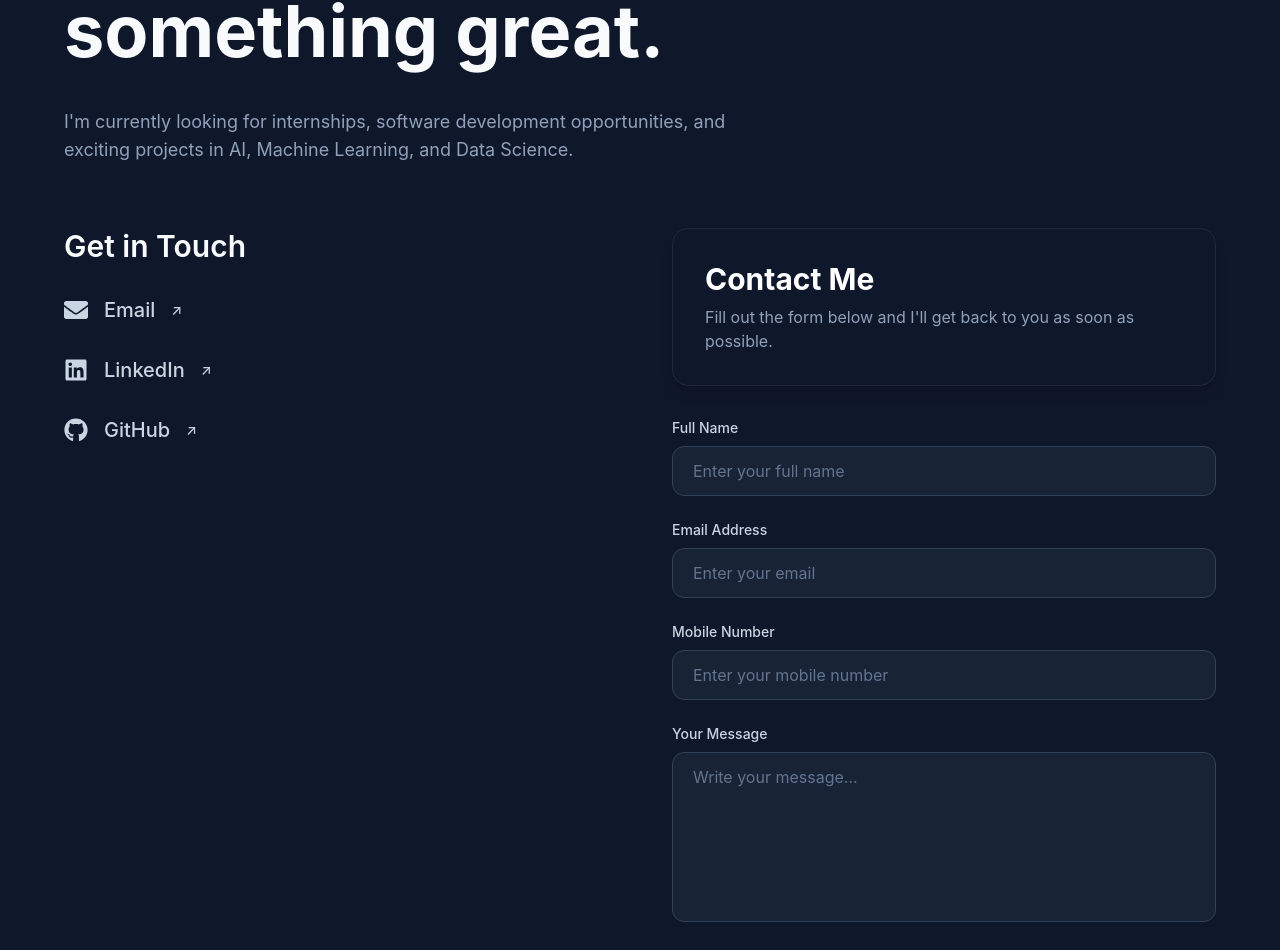
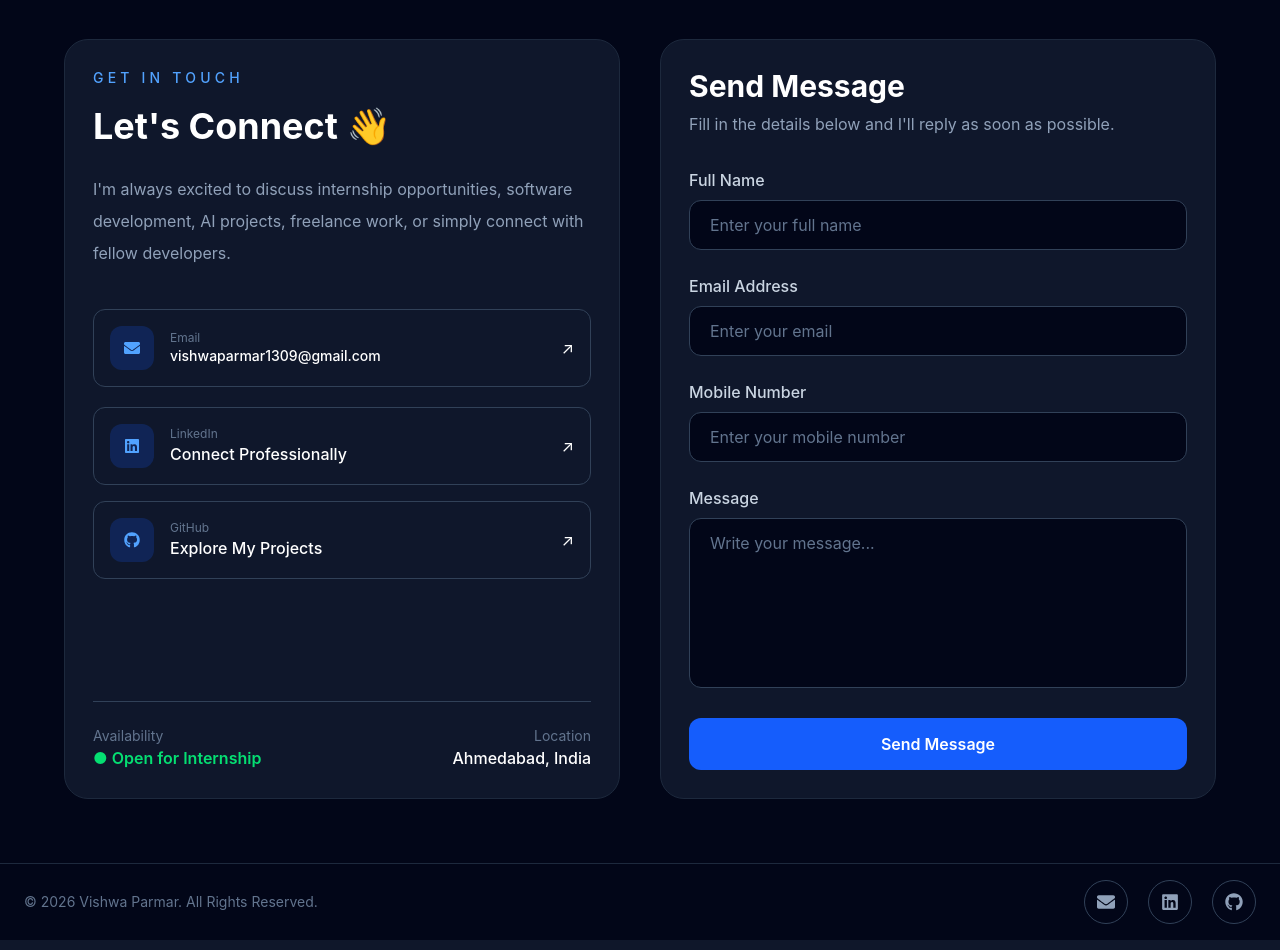
Before and after one commit to Vishwa13-dot/Portfolio, a React (Vite) app: page /contact in a window 1280 px wide. Shown: the part 305-1255 px from the top of the page. Built offline with nearby package versions, Linux system fonts and the light colour scheme.

Commit message:
Change in Contact page layout

```diff
--- a/src/components/Footer.jsx
+++ b/src/components/Footer.jsx
@@ -2,40 +2,42 @@ import { FaGithub, FaLinkedin, FaEnvelope } from "react-icons/fa";
 
 function Footer() {
   return (
-    <footer className="mt-24 border-t border-slate-800">
-      <div className="max-w-7xl mx-auto px-6 py-8">
+    <footer className="border-t border-slate-800 bg-slate-950">
+      <div className="max-w-7xl mx-auto px-6 py-4">
 
-        <div className="flex flex-col md:flex-row justify-between items-center gap-6">
+        <div className="flex flex-col md:flex-row items-center justify-between gap-6">
 
-          <p className="text-slate-400 text-sm">
-            © 2026 Vishwa Parmar. All rights reserved.
+          {/* Center */}
+          <p className="text-slate-500 text-sm text-center">
+            © 2026 Vishwa Parmar. All Rights Reserved.
           </p>
 
-          <div className="flex items-center gap-6 text-xl">
+          {/* Right Side */}
+          <div className="flex items-center gap-5">
+
+            <a
+              href="mailto:vishwaparmar1309@gmail.com"
+              className="w-11 h-11 rounded-full border border-slate-700 flex items-center justify-center text-slate-400 hover:bg-blue-600 hover:border-blue-600 hover:text-white transition-all duration-300"
+            >
+              <FaEnvelope size={18} />
+            </a>
 
             <a
               href="https://linkedin.com/in/work-vishwa"
               target="_blank"
               rel="noreferrer"
-              className="text-slate-400 hover:text-blue-400 transition-all duration-300 hover:scale-110"
+              className="w-11 h-11 rounded-full border border-slate-700 flex items-center justify-center text-slate-400 hover:bg-blue-600 hover:border-blue-600 hover:text-white transition-all duration-300"
             >
-              <FaLinkedin />
+              <FaLinkedin size={18} />
             </a>
 
             <a
               href="https://github.com/Vishwa13-dot"
               target="_blank"
               rel="noreferrer"
-              className="text-slate-400 hover:text-blue-400 transition-all duration-300 hover:scale-110"
+              className="w-11 h-11 rounded-full border border-slate-700 flex items-center justify-center text-slate-400 hover:bg-blue-600 hover:border-blue-600 hover:text-white transition-all duration-300"
             >
-              <FaGithub />
-            </a>
-
-            <a
-              href="mailto:vishwaparmar1309@gmail.com"
-              className="text-slate-400 hover:text-blue-400 transition-all duration-300 hover:scale-110"
-            >
-              <FaEnvelope />
+              <FaGithub size={18} />
             </a>
 
           </div>
--- a/src/pages/Contact.jsx
+++ b/src/pages/Contact.jsx
@@ -1,9 +1,9 @@
-import { FaGithub, FaLinkedin, FaEnvelope } from "react-icons/fa";
+import { FaEnvelope, FaGithub, FaLinkedin } from "react-icons/fa";
 import { Formik, Form, Field, ErrorMessage } from "formik";
 import * as Yup from "yup";
 import emailjs from "@emailjs/browser";
 
-const ContactSchema = Yup.object().shape({
+const ContactSchema = Yup.object({
   name: Yup.string()
     .min(3, "Name must be at least 3 characters")
     .required("Full Name is required"),
@@ -14,76 +14,204 @@ const ContactSchema = Yup.object().shape({
 
   mobile: Yup.string()
     .matches(/^[0-9]{10}$/, "Mobile Number must be exactly 10 digits")
-    .required("Mobile Number is Required"),
+    .required("Mobile Number is required"),
 
   message: Yup.string()
-    .min(5, "Message must be at least 5 characters")
+    .min(10, "Message must be at least 10 characters")
+    .required("Message is required"),
 });
 
 function Contact() {
   return (
-    <section id="contact" className="section">
+    <section
+      id="contact"
+      className="min-h-[85vh] bg-slate-950 text-white pt-24 pb-16 px-6"
+    >
       <div className="max-w-6xl mx-auto">
-        <div className="border-t border-slate-800 pt-16">
-          <p className="text-blue-400 text-sm uppercase tracking-[0.3em] mb-4">
+
+        {/* Heading */}
+
+        <div className="text-center mb-16">
+
+          <p className="text-blue-400 uppercase tracking-[0.35em] text-sm font-medium">
             Contact
           </p>
 
-          <h2 className="text-5xl md:text-7xl font-bold leading-tight">
-            Let's build
-            <br />
-            something great.
+          <h2 className="text-5xl md:text-6xl font-bold mt-4">
+            Let's Work Together
           </h2>
 
-          <p className="text-slate-400 text-lg mt-8 max-w-2xl">
-            I'm currently looking for internships, software development
-            opportunities, and exciting projects in AI, Machine Learning,
-            and Data Science.
+          <p className="text-slate-400 mt-6 max-w-2xl mx-auto leading-8">
+            Feel free to reach out for internships,
+            freelance work, collaborations or software
+            development opportunities.
           </p>
 
-          <div className="grid md:grid-cols-2 gap-16 mt-16">
+        </div>
+
+        {/* Main Layout */}
+
+        <div className="grid grid-cols-1 lg:grid-cols-2 gap-10">
+
           {/* Left Side */}
-            <div>
-              <h2 className="text-3xl font-semibold mb-8">
-                Get in Touch
-              </h2>
 
-              <div className="space-y-8">
+          <div className="rounded-3xl border border-slate-800 bg-slate-900 p-7 h-full flex flex-col">
+
+            <span className="text-blue-400 uppercase tracking-[0.3em] text-sm font-medium">
+              Get In Touch
+            </span>
+
+            <h3 className="text-4xl font-bold mt-4 leading-tight">
+              Let's Connect 👋
+            </h3>
+
+            <p className="text-slate-400 leading-8 mt-6 mb-10">
+              I'm always excited to discuss internship opportunities,
+              software development, AI projects, freelance work,
+              or simply connect with fellow developers.
+            </p>
+
+            <div className="space-y-5">
+
+              {/* Email */}
+
               <a
                 href="mailto:vishwaparmar1309@gmail.com"
-                  className="flex items-center gap-4 text-xl font-medium text-slate-300 hover:text-blue-400 transition-all duration-300 hover:translate-x-2"
+                className="group flex items-center justify-between rounded-xl border border-slate-700 p-4 hover:border-blue-500 hover:bg-slate-800 transition-all duration-300"
               >
-                  <FaEnvelope className="text-2xl" />
-                  <span>Email</span>
-                  <span className="text-sm">↗</span>
+                <div className="flex items-center gap-4 flex-1 min-w-0">
+
+                  <div className="w-11 h-11 rounded-xl bg-blue-600/20 flex items-center justify-center text-blue-400 flex-shrink-0">
+                    <FaEnvelope />
+                  </div>
+
+                  <div className="min-w-0 flex-1">
+                    <p className="text-xs text-slate-500">
+                      Email
+                    </p>
+
+                    <h4 className="font-medium text-sm break-all">
+                      vishwaparmar1309@gmail.com
+                    </h4>
+                  </div>
+
+                </div>
+
+                <span className="ml-3 flex-shrink-0 group-hover:translate-x-1 transition">
+                  ↗
+                </span>
               </a>
+
+              {/* LinkedIn */}
 
               <a
                 href="https://linkedin.com/in/work-vishwa"
                 target="_blank"
                 rel="noreferrer"
-                  className="flex items-center gap-4 text-xl font-medium text-slate-300 hover:text-blue-400 transition-all duration-300 hover:translate-x-2"
+                className="group flex items-center justify-between rounded-xl border border-slate-700 p-4 hover:border-blue-500 hover:bg-slate-800 transition-all duration-300 mb-4"
               >
-                  <FaLinkedin className="text-2xl" />
-                  <span>LinkedIn</span>
-                  <span className="text-sm">↗</span>
+                <div className="flex items-center gap-4">
+
+                  <div className="w-11 h-11 rounded-xl bg-blue-600/20 flex items-center justify-center text-blue-400">
+                    <FaLinkedin />
+                  </div>
+
+                  <div>
+                    <p className="text-xs text-slate-500">
+                      LinkedIn
+                    </p>
+
+                    <h4 className="font-medium">
+                      Connect Professionally
+                    </h4>
+                  </div>
+
+                </div>
+
+                <span className="group-hover:translate-x-1 transition">
+                  ↗
+                </span>
+
               </a>
+
+              {/* GitHub */}
 
               <a
                 href="https://github.com/Vishwa13-dot"
                 target="_blank"
                 rel="noreferrer"
-                  className="flex items-center gap-4 text-xl font-medium text-slate-300 hover:text-blue-400 transition-all duration-300 hover:translate-x-2"
+                className="group flex items-center justify-between rounded-xl border border-slate-700 p-4 hover:border-blue-500 hover:bg-slate-800 transition-all duration-300"
               >
-                  <FaGithub className="text-2xl" />
-                  <span>GitHub</span>
-                  <span className="text-sm">↗</span>
+                <div className="flex items-center gap-4">
+
+                  <div className="w-11 h-11 rounded-xl bg-blue-600/20 flex items-center justify-center text-blue-400">
+                    <FaGithub />
+                  </div>
+
+                  <div>
+                    <p className="text-xs text-slate-500">
+                      GitHub
+                    </p>
+
+                    <h4 className="font-medium">
+                      Explore My Projects
+                    </h4>
+                  </div>
+
+                </div>
+
+                <span className="group-hover:translate-x-1 transition">
+                  ↗
+                </span>
+
               </a>
+
             </div>
+
+            {/* Bottom */}
+
+            <div className="mt-auto pt-10">
+
+              <div className="border-t border-slate-700 pt-6 flex items-center justify-between">
+
+                <div>
+                  <p className="text-slate-500 text-sm">
+                    Availability
+                  </p>
+
+                  <p className="text-green-400 font-semibold">
+                    ● Open for Internship
+                  </p>
+                </div>
+
+                <div className="text-right">
+                  <p className="text-slate-500 text-sm">
+                    Location
+                  </p>
+
+                  <p className="font-medium">
+                    Ahmedabad, India
+                  </p>
+                </div>
+
+              </div>
+
+            </div>
+
           </div>
 
           {/* Right Side */}
-            <div>
+
+          <div className="rounded-3xl border border-slate-800 bg-slate-900 p-7">
+
+            <h3 className="text-3xl font-bold mb-2">
+              Send Message
+            </h3>
+
+            <p className="text-slate-400 mb-8">
+              Fill in the details below and I'll reply as soon as possible.
+            </p>
+
             <Formik
               initialValues={{
                 name: "",
@@ -93,7 +221,6 @@ function Contact() {
               }}
               validationSchema={ContactSchema}
               onSubmit={(values, { resetForm, setSubmitting }) => {
-
                 emailjs
                   .send(
                     import.meta.env.VITE_EMAILJS_SERVICE_ID,
@@ -106,47 +233,32 @@ function Contact() {
                     },
                     import.meta.env.VITE_EMAILJS_PUBLIC_KEY
                   )
-                    .then((result) => {
-                      console.log(result.text);
-
+                  .then(() => {
                     alert("Message Sent Successfully!");
-
                     resetForm();
-
                     setSubmitting(false);
                   })
-
-                    .catch((error) => {
-                      console.log(error.text);
-
+                  .catch(() => {
                     alert("Failed to send message!");
-
                     setSubmitting(false);
                   });
-
               }}
             >
+              {({ isSubmitting }) => (
                 <Form className="space-y-6">
-                  <div className="bg-slate-900 border border-slate-800 rounded-2xl p-8 shadow-lg mb-8">
-                    <h3 className="text-3xl font-bold text-white mb-2">
-                      Contact Me
-                    </h3>
-                    <p className="text-slate-400">
-                      Fill out the form below and I'll get back to you as soon as possible.
-                    </p>
-                  </div>
-                  <div className="space-y-6">
 
                   {/* Full Name */}
+
                   <div>
-                      <label className="block text-sm font-medium text-slate-300 mb-2">
+                    <label className="block mb-2 text-slate-300 font-medium">
                       Full Name
                     </label>
+
                     <Field
                       type="text"
                       name="name"
                       placeholder="Enter your full name"
-                        className="w-full bg-slate-800/70 border border-slate-700 rounded-xl px-5 py-3 text-white placeholder:text-slate-500 focus:outline-none focus:ring-2 focus:ring-blue-500 focus:border-blue-500 transition-all duration-300"
+                      className="w-full rounded-xl border border-slate-700 bg-slate-950 px-5 py-3 text-white placeholder:text-slate-500 focus:border-blue-500 focus:ring-2 focus:ring-blue-500 outline-none transition"
                     />
 
                     <ErrorMessage
@@ -157,8 +269,9 @@ function Contact() {
                   </div>
 
                   {/* Email */}
+
                   <div>
-                      <label className="block text-sm font-medium text-slate-300 mb-2">
+                    <label className="block mb-2 text-slate-300 font-medium">
                       Email Address
                     </label>
 
@@ -166,7 +279,7 @@ function Contact() {
                       type="email"
                       name="email"
                       placeholder="Enter your email"
-                        className="w-full bg-slate-800/70 border border-slate-700 rounded-xl px-5 py-3 text-white placeholder:text-slate-500 focus:outline-none focus:ring-2 focus:ring-blue-500 focus:border-blue-500 transition-all duration-300"
+                      className="w-full rounded-xl border border-slate-700 bg-slate-950 px-5 py-3 text-white placeholder:text-slate-500 focus:border-blue-500 focus:ring-2 focus:ring-blue-500 outline-none transition"
                     />
 
                     <ErrorMessage
@@ -177,8 +290,9 @@ function Contact() {
                   </div>
 
                   {/* Mobile */}
+
                   <div>
-                      <label className="block text-sm font-medium text-slate-300 mb-2">
+                    <label className="block mb-2 text-slate-300 font-medium">
                       Mobile Number
                     </label>
 
@@ -186,7 +300,7 @@ function Contact() {
                       type="text"
                       name="mobile"
                       placeholder="Enter your mobile number"
-                        className="w-full bg-slate-800/70 border border-slate-700 rounded-xl px-5 py-3 text-white placeholder:text-slate-500 focus:outline-none focus:ring-2 focus:ring-blue-500 focus:border-blue-500 transition-all duration-300"
+                      className="w-full rounded-xl border border-slate-700 bg-slate-950 px-5 py-3 text-white placeholder:text-slate-500 focus:border-blue-500 focus:ring-2 focus:ring-blue-500 outline-none transition"
                     />
 
                     <ErrorMessage
@@ -197,9 +311,10 @@ function Contact() {
                   </div>
 
                   {/* Message */}
+
                   <div>
-                      <label className="block text-sm font-medium text-slate-300 mb-2">
-                        Your Message
+                    <label className="block mb-2 text-slate-300 font-medium">
+                      Message
                     </label>
 
                     <Field
@@ -207,7 +322,7 @@ function Contact() {
                       rows="6"
                       name="message"
                       placeholder="Write your message..."
-                        className="w-full bg-slate-800/70 border border-slate-700 rounded-xl px-5 py-3 text-white placeholder:text-slate-500 resize-none focus:outline-none focus:ring-2 focus:ring-blue-500 focus:border-blue-500 transition-all duration-300"
+                      className="w-full rounded-xl border border-slate-700 bg-slate-950 px-5 py-3 text-white placeholder:text-slate-500 resize-none focus:border-blue-500 focus:ring-2 focus:ring-blue-500 outline-none transition"
                     />
 
                     <ErrorMessage
@@ -217,20 +332,24 @@ function Contact() {
                     />
                   </div>
 
-                    {/* Button */}
+                  {/* Submit Button */}
+
                   <button
                     type="submit"
-                      className="w-full bg-blue-600 hover:bg-blue-700 text-white font-semibold py-3 rounded-xl transition-all duration-300 hover:scale-[1.02] active:scale-95"
+                    disabled={isSubmitting}
+                    className="w-full rounded-xl bg-blue-600 py-3.5 font-semibold text-white transition duration-300 hover:bg-blue-700 disabled:opacity-60"
                   >
-                      Send Message
+                    {isSubmitting ? "Sending..." : "Send Message"}
                   </button>
 
+                </Form>
+              )}
+            </Formik>
+
           </div>
-                </Form>
-              </Formik>
+
         </div>
-          </div>
-        </div>
+
       </div>
     </section>
   );
```
Lines whose indentation alone changed are shown as unchanged.
